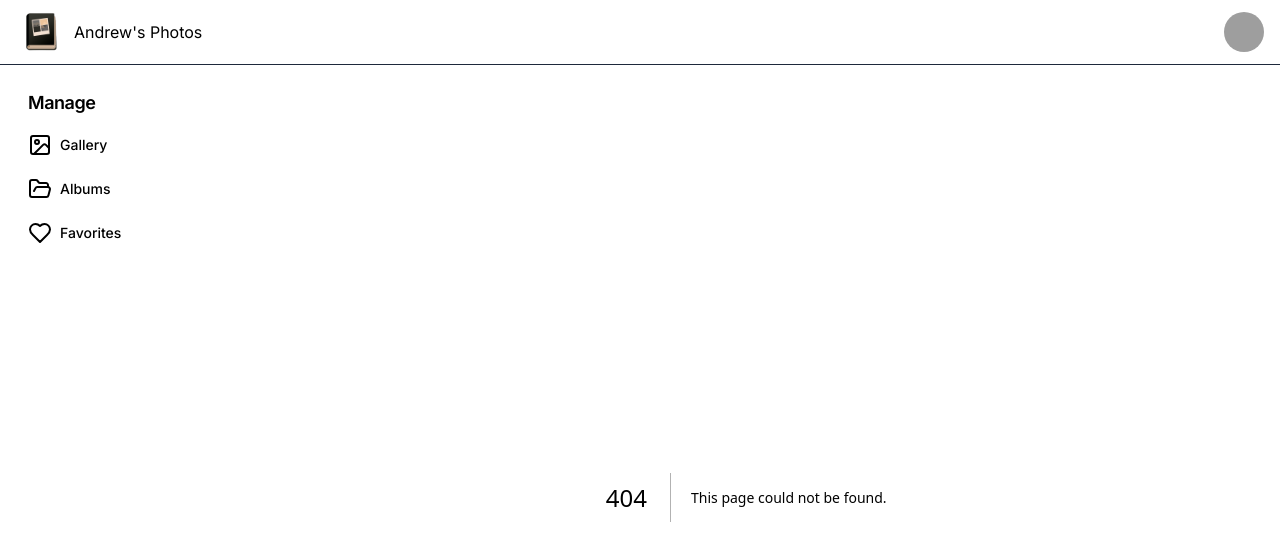
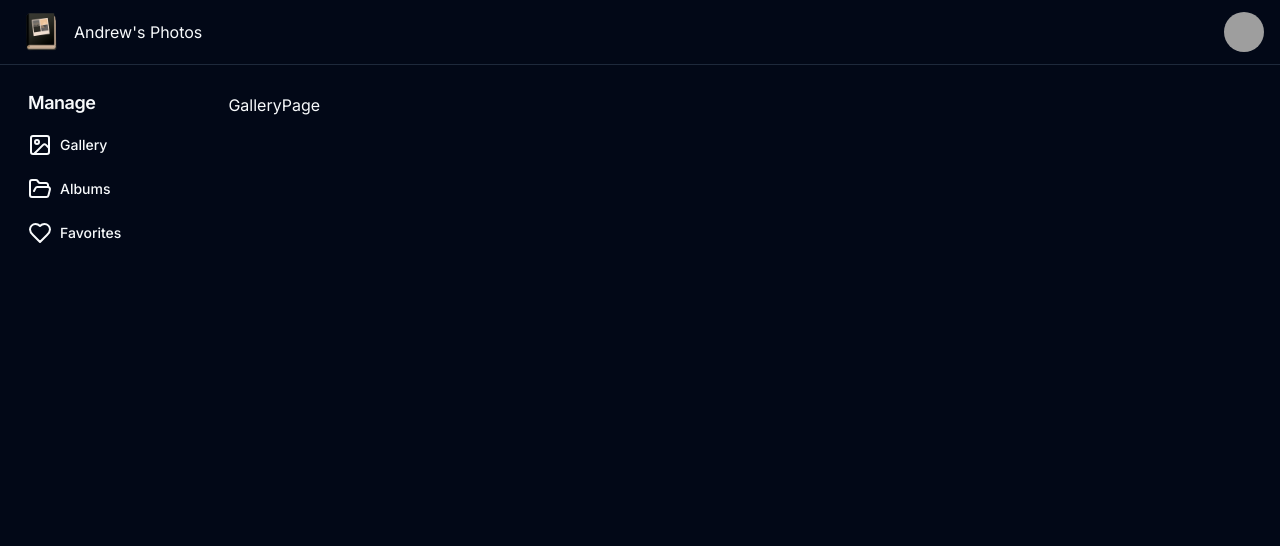
Before and after one commit to andrews1022/cloudinary-image-gallery, a Next.js app: page /gallery in a window 1280 px wide. Before the commit this address had no page. Shown: the top 546 px of the page. Built offline with nearby package versions, Linux system fonts and the light colour scheme; grey boxes are pictures that could not be loaded.

Commit message:
added gallery page

```diff
--- /dev/null
+++ b/src/app/gallery/page.tsx
@@ -0,0 +1,5 @@
+const GalleryPage = () => {
+  return <div>GalleryPage</div>;
+};
+
+export default GalleryPage;
```
